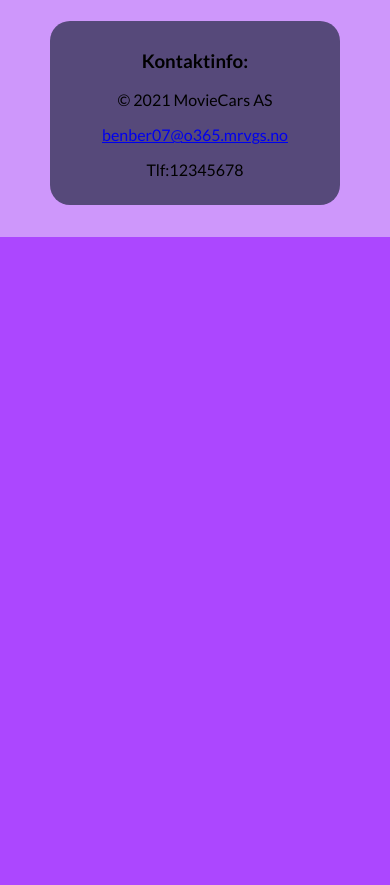
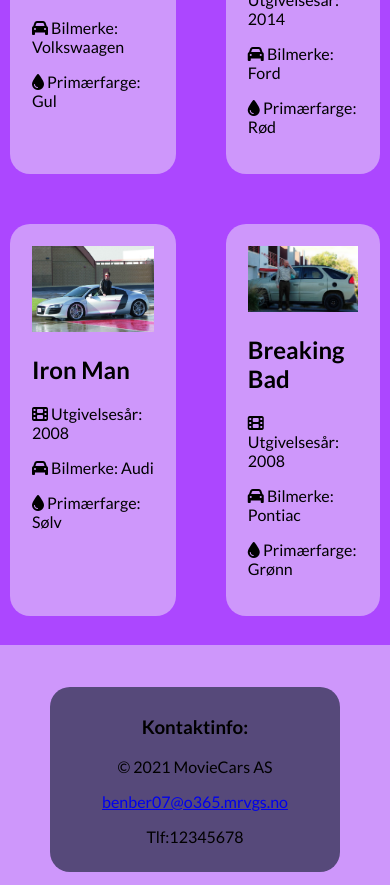
Before and after one commit to NotCombi/FilmBiler, a Flask app: page / in a window 390 px wide; the page is wider, and only the part inside the window is pictured. Shown: the part 1037-1922 px from the top of that part. Before the commit the page ends 1274 px from the top of that part, so only its background shows below. Run offline with Flask 2, Linux system fonts and the light colour scheme; data comes from the database, SQL or seed files in the repository; some libraries are stand-ins or nearby versions.

Commit message:
Update main.css

```diff
--- a/Flask_avsluttende/static/css/main.css
+++ b/Flask_avsluttende/static/css/main.css
@@ -159,3 +159,23 @@
   border-style: none;
   margin: 0 auto;
 }
+
+@media screen and (max-width:550px) {
+
+    header {
+      flex-direction: column;
+    }
+
+    nav {
+      flex-direction: column;
+    }
+
+    #grid {
+      grid-template-columns: 1fr 1fr;
+      padding: 10px;
+    }
+
+    #box {
+      margin: 0;
+    }
+}
```
